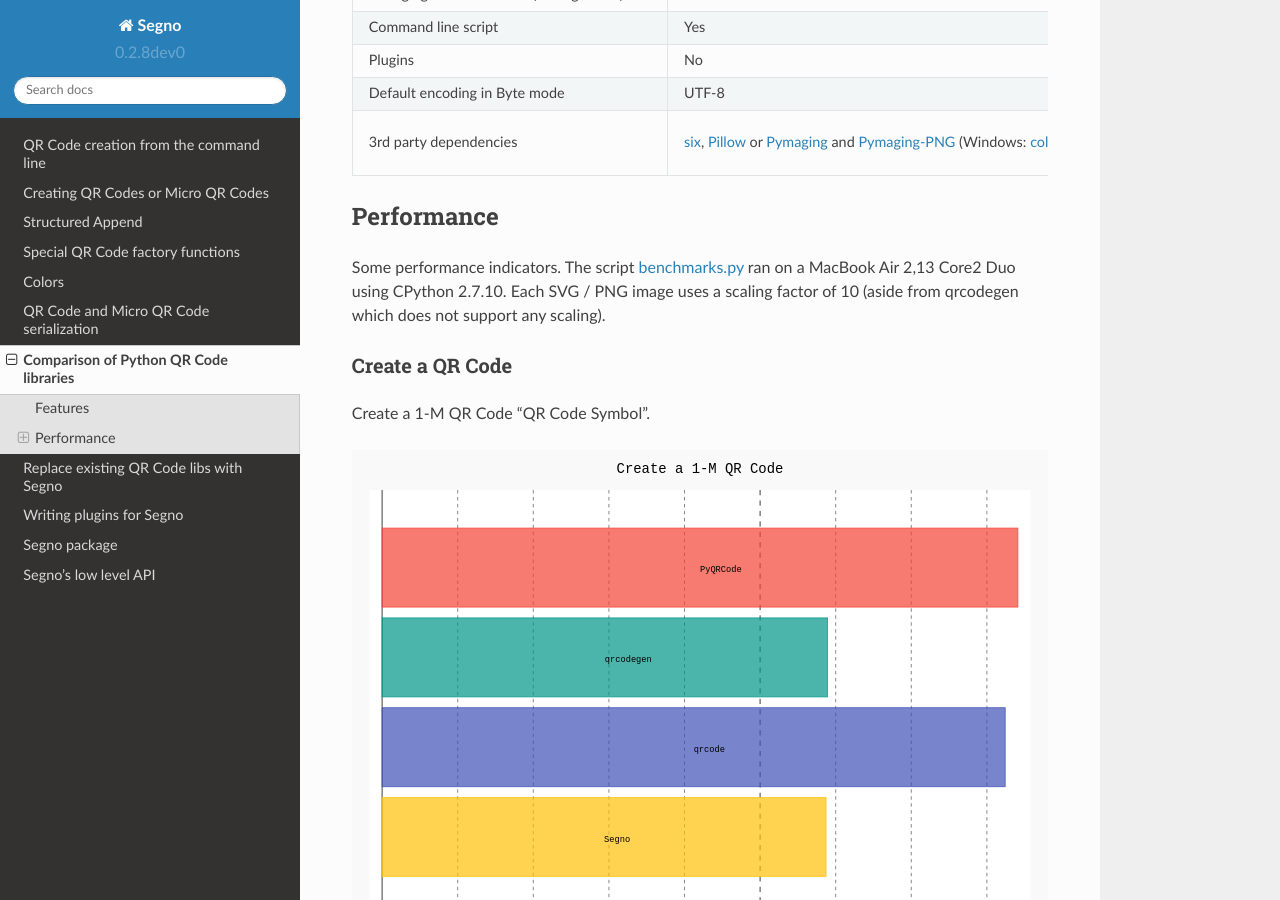
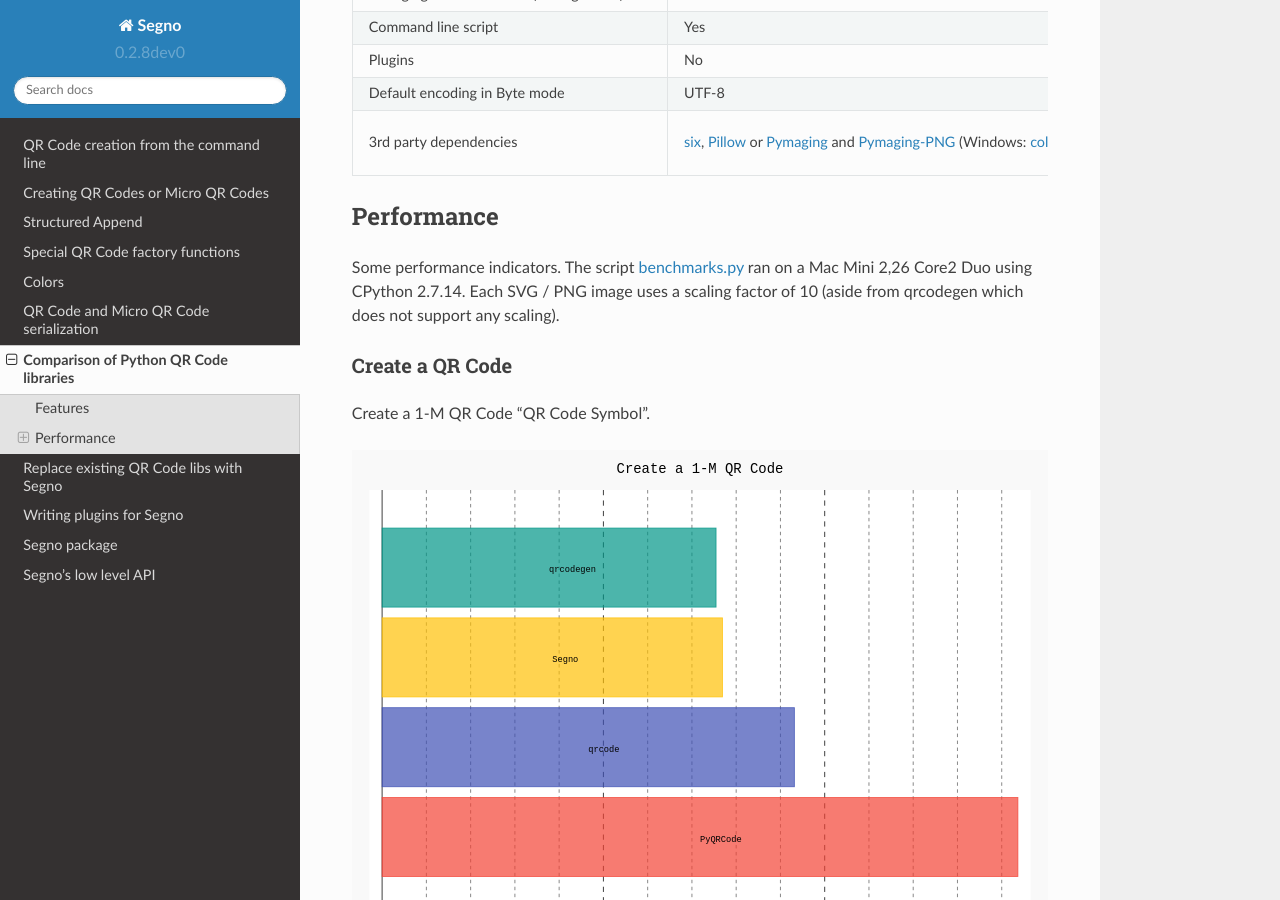
Before and after one commit to heuer/segno, a Sphinx documentation site: the page built from docs/comparison-qrcode-libs.rst, in a window 1280 px wide and 900 px high, scrolled down 1360 px. Built offline with Sphinx 7.4.7 and the Read the Docs theme 2.0.0, drawn with Linux system fonts in a browser that asks for light colours; the version number is read from the project's files by our own code.

Commit message:
Updated docs

```diff
--- a/docs/comparison-qrcode-libs.rst
+++ b/docs/comparison-qrcode-libs.rst
@@ -58,7 +58,7 @@
 -----------
 
 Some performance indicators. The script `benchmarks.py`_ ran on a
-MacBook Air 2,13 Core2 Duo using CPython 2.7.10. Each SVG / PNG image uses a
+Mac Mini 2,26 Core2 Duo using CPython 2.7.14. Each SVG / PNG image uses a
 scaling factor of 10 (aside from qrcodegen which does not support any scaling).
 
 
```
Also changed, not shown: docs/_static/chart_create.svg, docs/_static/chart_png.svg, docs/_static/chart_svg.svg.
